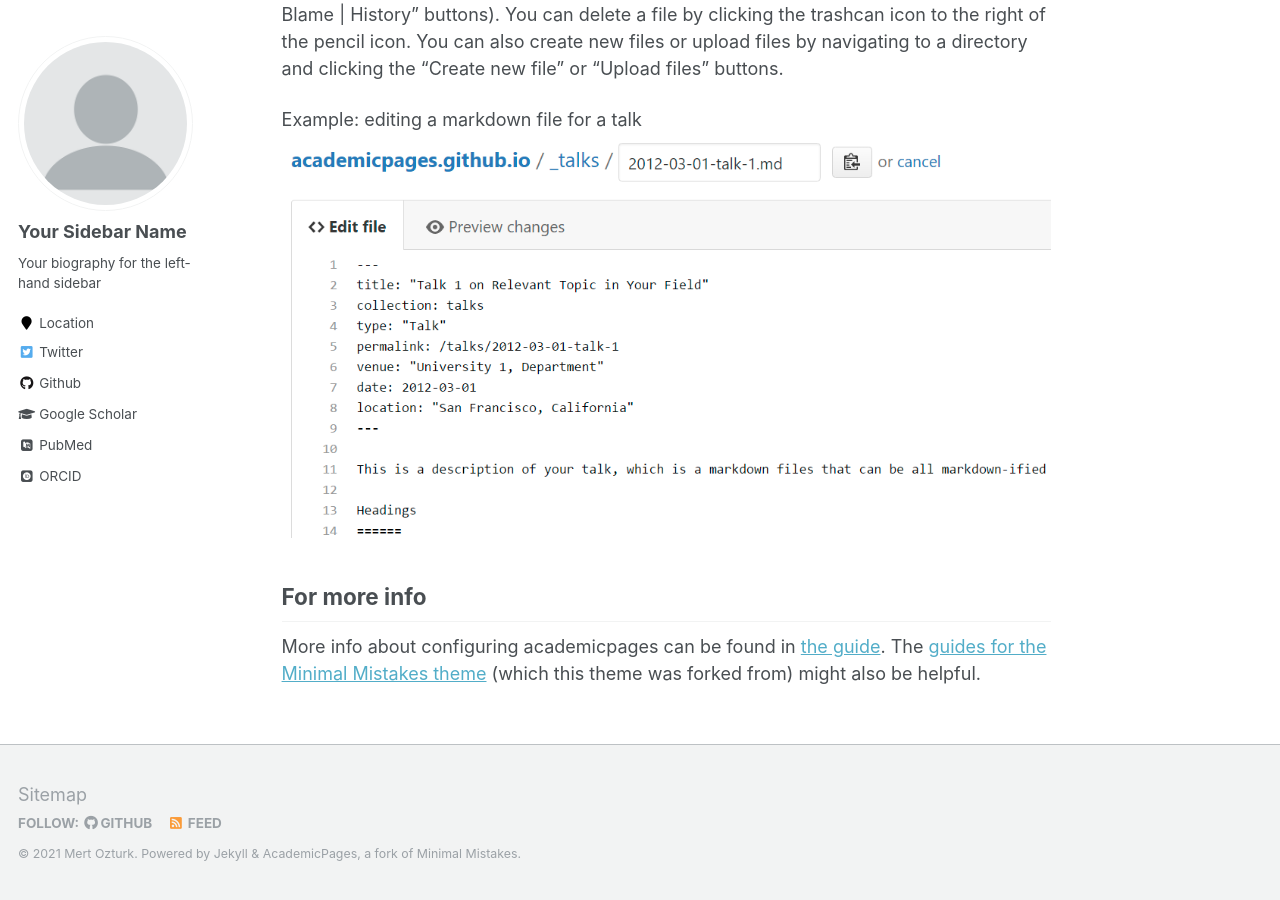
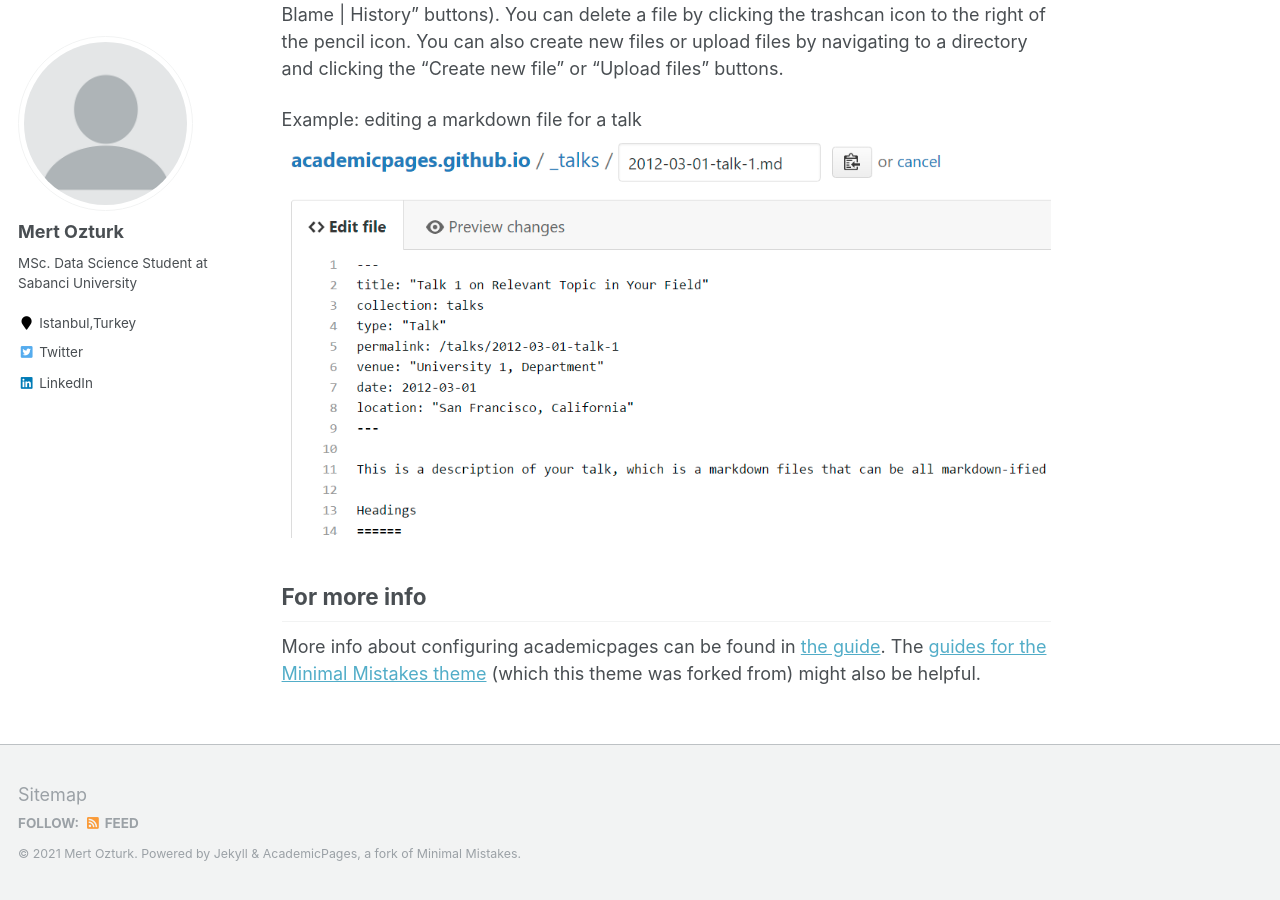
Before and after one commit to merttozturrk/merttozturrk.github.io, a Jekyll site: the page built from _pages/about.md, in a window 1280 px wide and 900 px high, scrolled down 2463 px. Built offline with Jekyll 4.4.1, drawn with Linux system fonts in a browser that asks for light colours; some web fonts are replaced.

Commit message:
Second commit

```diff
--- a/_config.yml
+++ b/_config.yml
@@ -80,15 +80,12 @@ analytics:
 
 # Site Author
 author:
-  name             : "Your Sidebar Name"
+  name             : "Mert Ozturk"
   avatar           : "profile.png"
-  bio              : "Your biography for the left-hand sidebar"
-  location         : "Location"
-  employer         :
-  pubmed           : "https://www.ncbi.nlm.nih.gov/pubmed/?term=john+snow"
-  googlescholar    : "http://yourfullgooglescholarurl.com"
+  bio              : "MSc. Data Science Student at Sabanci University"
+  location         : "Istanbul,Turkey"
   email            :
-  researchgate     :  # example: "https://www.researchgate.net/profile/yourprofile"
+  linkedin         : "https://www.linkedin.com/in/merttozturrk/"
   uri              :
   bitbucket        :
   codepen          :
@@ -96,20 +93,15 @@ author:
   flickr           :
   facebook         :
   foursquare       :
-  github           : "academicpages"
   google_plus      :
   keybase          :
   instagram        :
-  impactstory      : #"https://profiles.impactstory.org/u/xxxx-xxxx-xxxx-xxxx"
   lastfm           :
-  linkedin         :
-  orcid            : "http://orcid.org/yourorcidurl"
   pinterest        :
   soundcloud       :
-  stackoverflow    : # http://stackoverflow.com/users/123456/username
   steam            :
   tumblr           :
-  twitter          : "replacethistwitterhandle"
+  twitter          : "@ozturrkmertt"
   vine             :
   weibo            :
   xing             :
```
